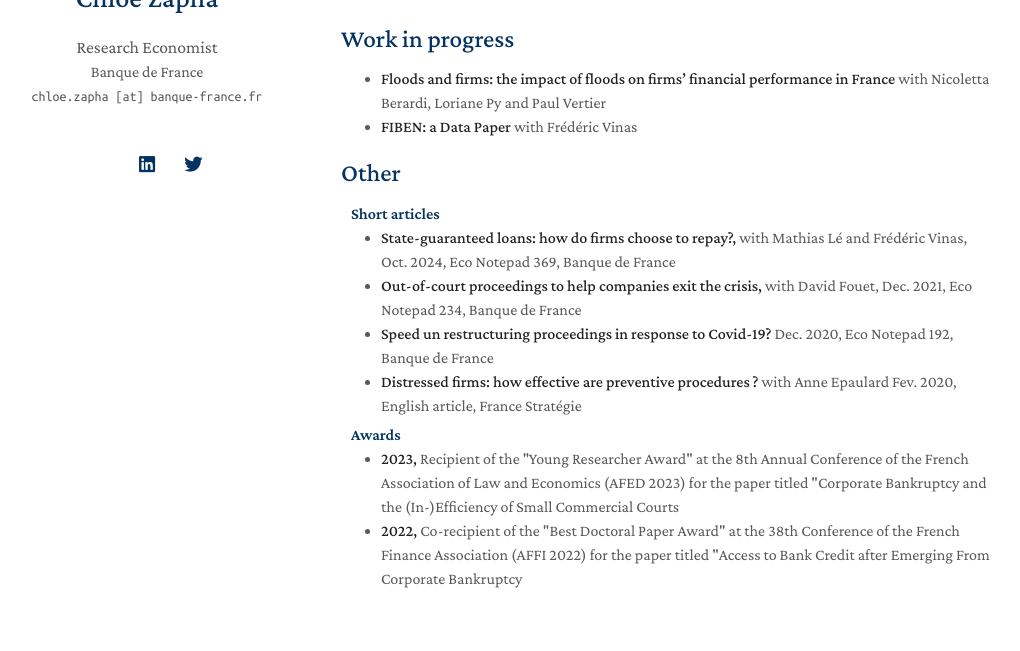
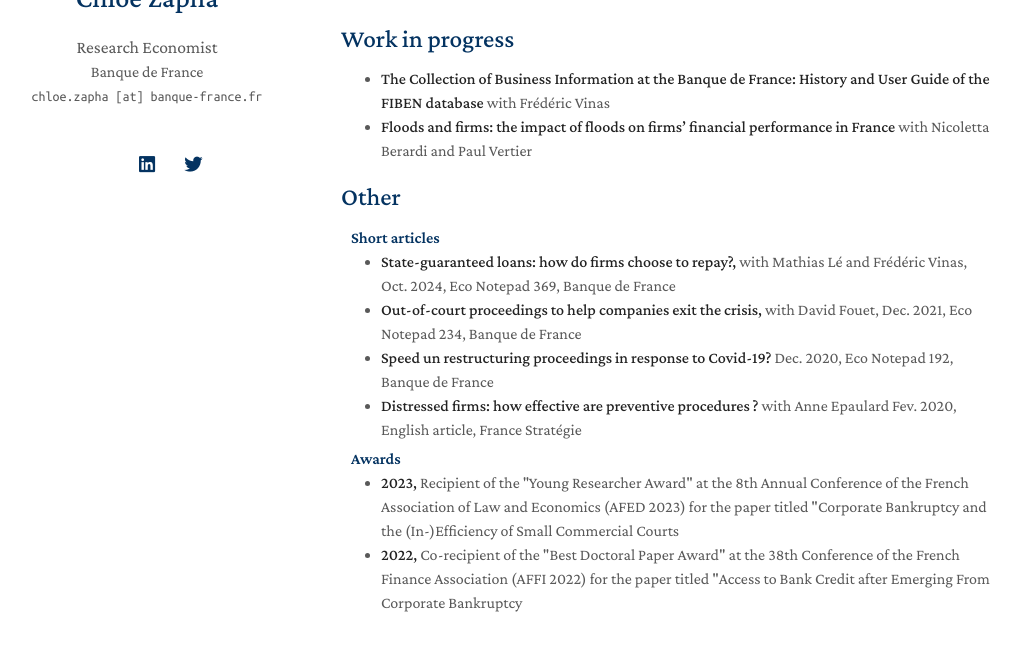
Before and after one commit to czapha/monsite, a Jekyll site: the page built from index.md, in a window 1280 px wide and 900 px high, scrolled down 878 px, cut to the strip 206-857 px from the top of the window. Shown: the whole strip, without its empty margins (129-1149 px from the left). Built offline with Jekyll 4.4.1, drawn with Linux system fonts in a browser that asks for light colours; nearby versions of some CDN libraries; a style sheet for code colours, icons or effects is not loaded; our own code applies the rules of GitHub Pages for plain Markdown files.

Commit message:
Update index.md

```diff
--- a/index.md
+++ b/index.md
@@ -19,7 +19,7 @@ Before joining the Banque de France, I was a research fellow at France Stratégi
 
 ## Work in progress
 
-- **Floods and firms: the impact of floods on firms' financial performance in France** with Nicoletta Berardi, Loriane Py and Paul Vertier
-- **FIBEN: a Data Paper** with Frédéric Vinas
+- **The Collection of Business Information at the Banque de France: History and User Guide of the FIBEN database** with Frédéric Vinas
+- **Floods and firms: the impact of floods on firms' financial performance in France** with Nicoletta Berardi and Paul Vertier
 
 {% include_relative _includes/services.md %}
```
